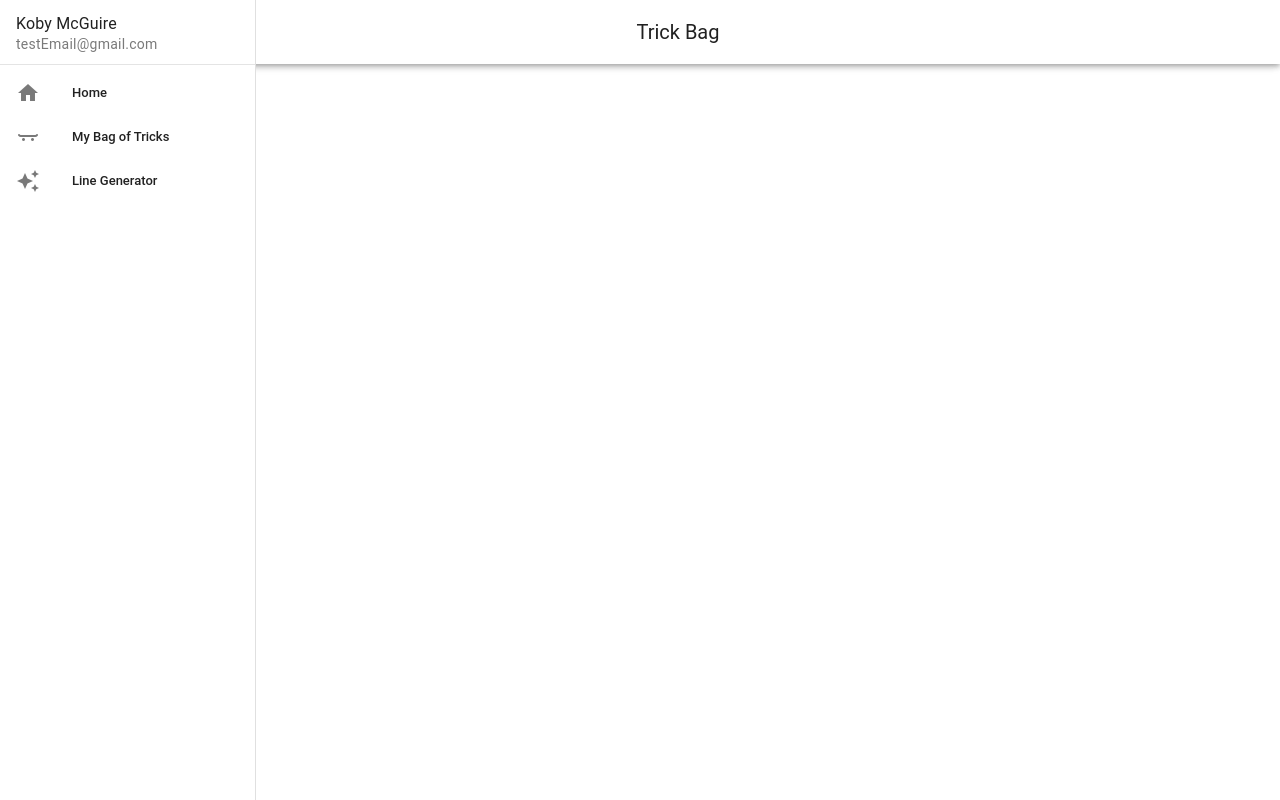
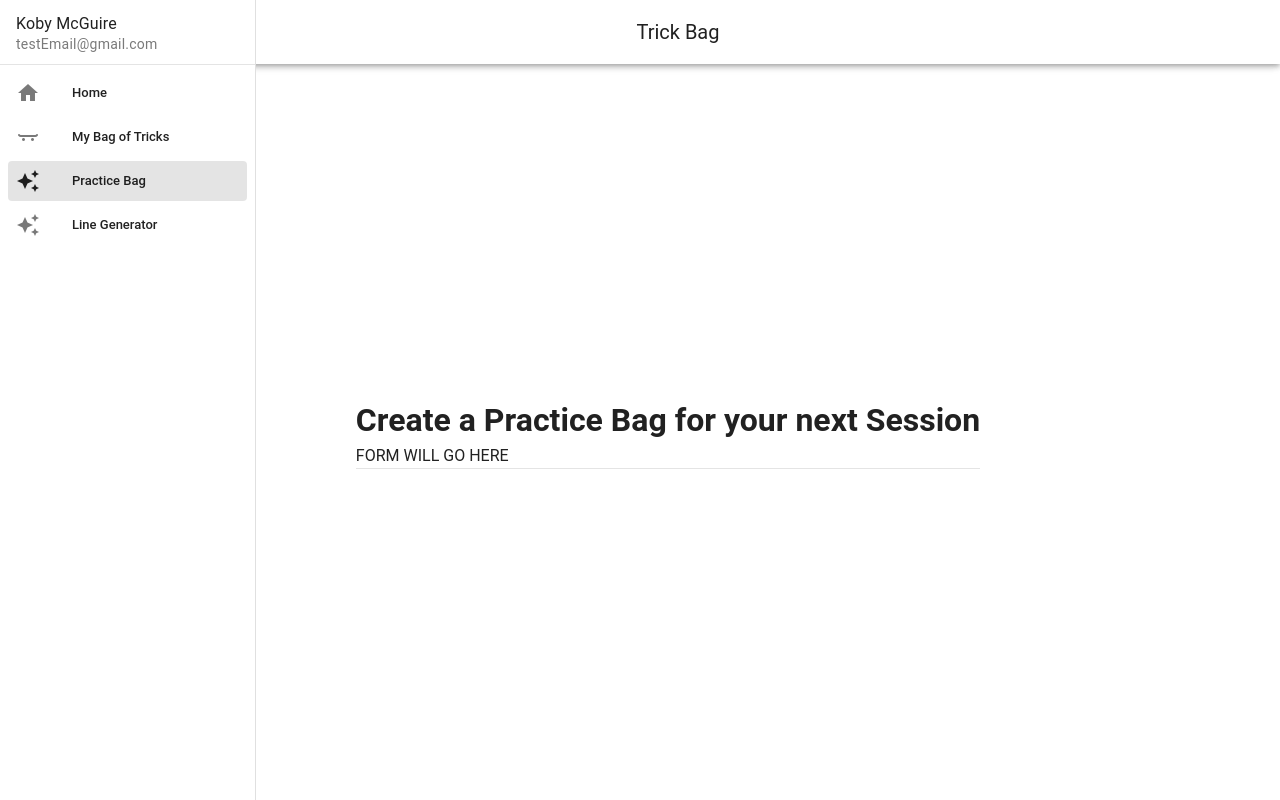
Before and after one commit to KobyMcGuire/SkateApp, a Vue app in the folder webpage/vue/: page /practiceBag in a window 1280 px wide. Built offline with nearby package versions, Linux system fonts and the light colour scheme.

Commit message:
Create practice bag

```diff
--- a/webpage/vue/src/App.vue
+++ b/webpage/vue/src/App.vue
@@ -28,11 +28,19 @@
         ></v-list-item>
         <v-list-item
           prepend-icon="mdi-creation"
+          title="Practice Bag"
+          value="practiceBag"
+          to="/practiceBag"
+          link
+        ></v-list-item>
+        <v-list-item
+          prepend-icon="mdi-creation"
           title="Line Generator"
           value="lineGenerator"
           to="/lineGenerator"
           link
         ></v-list-item>
+
       </v-list>
     </v-navigation-drawer>
 
--- a/webpage/vue/src/router/index.js
+++ b/webpage/vue/src/router/index.js
@@ -8,6 +8,7 @@ import LogoutView from '../views/LogoutView.vue';
 import RegisterView from '../views/RegisterView.vue';
 import TricksView from '../views/TricksView.vue';
 import LineGeneratorView from '../views/LineGeneratorView.vue';
+import PracticeBagView from '../views/PracticeBagView.vue';
 
 /**
  * The Vue Router is used to "direct" the browser to render a specific view component
@@ -30,6 +31,14 @@ const routes = [
     path: '/tricks',
     name: 'tricks',
     component: TricksView,
+    meta: {
+      requiresAuth: false
+    }
+  },
+  {
+    path: '/practiceBag',
+    name: 'practiceBag',
+    component: PracticeBagView,
     meta: {
       requiresAuth: false
     }
--- /dev/null
+++ b/webpage/vue/src/views/PracticeBagView.vue
@@ -0,0 +1,22 @@
+<template>
+    <v-sheet d-flex-column>
+        <h1>Create a Practice Bag for your next Session</h1>
+
+        <p> FORM WILL GO HERE</p>
+        <v-divider></v-divider>
+
+        <!-- Previously created practice bags -->
+    </v-sheet>
+</template>
+
+<script>
+
+export default {
+    data() {
+        return {
+
+        }
+    },
+
+}
+</script>
--- a/webpage/vue/src/views/TricksView.vue
+++ b/webpage/vue/src/views/TricksView.vue
@@ -70,7 +70,6 @@ export default {
       updateTrickId: "",
       fetchedTrick: {},
       changeKnown: "",
-      newTrickName: "",
       trickNameRules: [
         (value) => {
           if (value?.length > 0) return true;
@@ -78,7 +77,6 @@ export default {
           return "Trick name must not be left empty";
         },
       ],
-      newTrickStance: "",
       stanceNameRules: [
         (value) => {
           if (value?.length > 0) return true;
```
